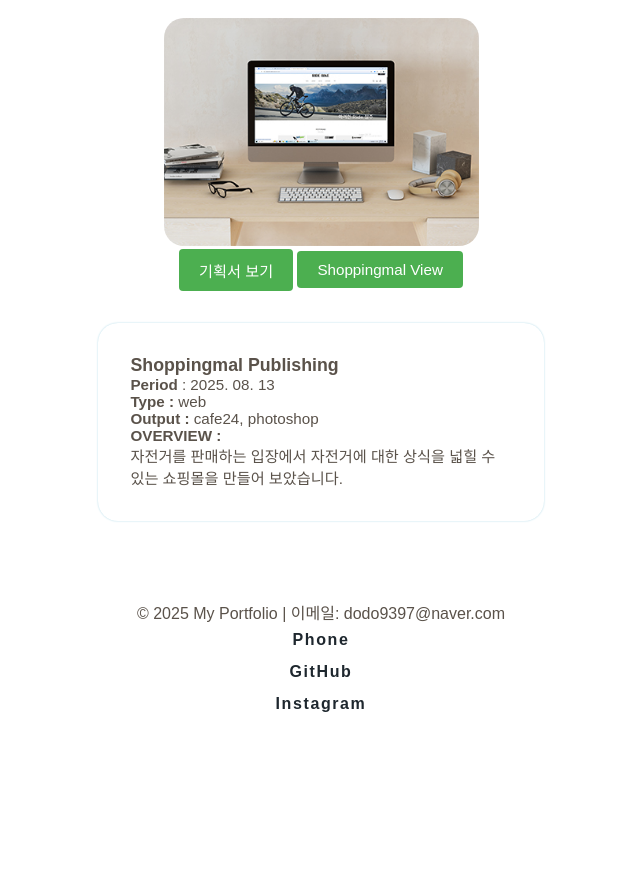
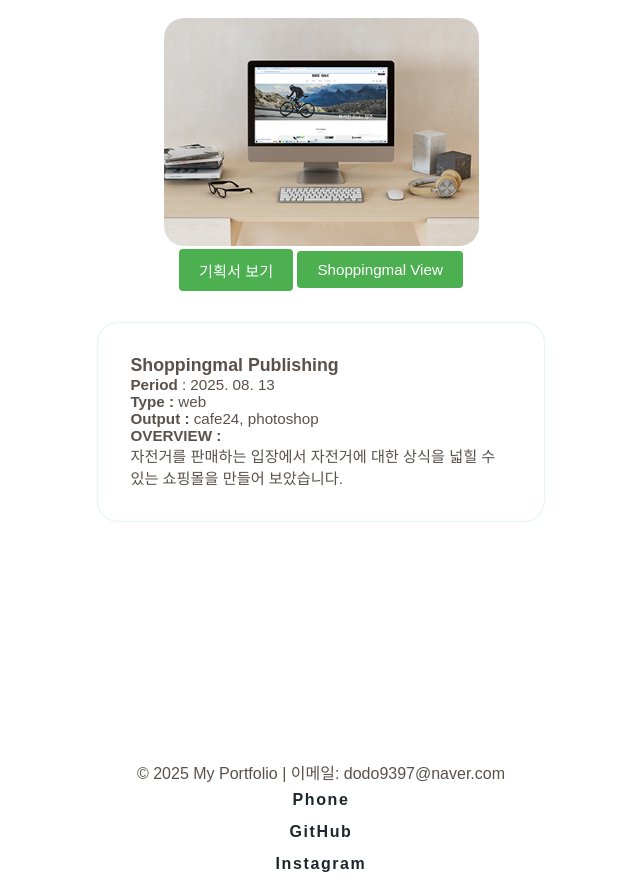
Before and after one commit to dodo9397000-oss/dodo9397000-oss.github.io, a plain HTML site: page index.html in a window 1280 px wide. Shown: the part 3080-3960 px from the top of the page, without its empty margins (319-959 px from the left). Before the commit the page ends 3800 px from the top, so only its background shows below. Drawn offline with Linux system fonts and the light colour scheme.

Commit message:
Add files via upload

```diff
--- a/stylejs.css
+++ b/stylejs.css
@@ -189,7 +189,7 @@ section {
 
 #contact {
   text-align: center;
-  padding-top: 30rem;
+  padding-top: 40rem;
 }
 
 #contact li {
```
